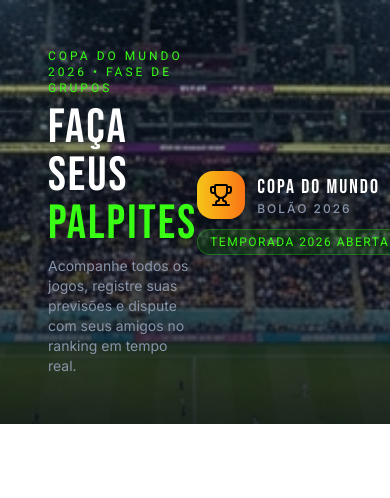
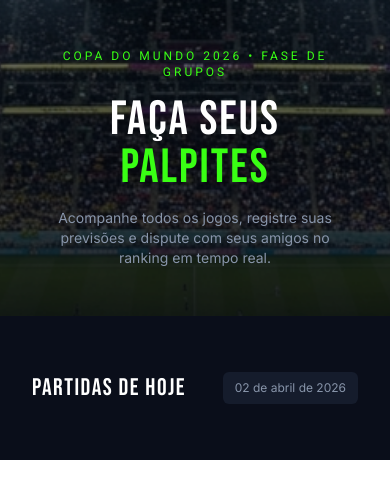
Before and after one commit to caioRibeiro23/BolaoCopa2026, a Next.js app: page / in a window 390 px wide. Shown: the top 498 px of the page. Built offline with nearby package versions, Linux system fonts and the light colour scheme.

Commit message:
inicia página inicial e ajeita responsividades

```diff
--- a/src/app/globals.css
+++ b/src/app/globals.css
@@ -16,9 +16,7 @@
     --breakpoint-3xl: 3440px;
 
     --color-verdeNeon: #39FF14;
-    --color-cinza:#0D0D0D;
-    --color-pretoSuave: #030303;
-    --color-cinzaEscuro: #1E1E1E;
+    --color-azulEscuro: #0A0E1A;
 }
 
 @theme inline {
--- a/src/app/page.tsx
+++ b/src/app/page.tsx
@@ -2,9 +2,17 @@ import Image from "next/image";
 import HeroSection from "../components/HeroSection/herosection";
 
 export default function Home() {
+  const dataHoje = new Date().toLocaleDateString('pt-BR', { day: '2-digit', month: 'long', year: 'numeric' });
+
   return (
     <div>
       <HeroSection />
+      <div className="w-full px-8 py-14 md:px-14 md:py-17 flex flex-col gap-8 bg-azulEscuro">
+        <div className="w-full flex justify-between">
+          <h1 className="font-bebas-neue text-2xl text-white tracking-[1.5px]">Partidas de Hoje</h1>
+          <div className="px-3 py-2 bg-[#151C2C] rounded-md text-[#8895AA] text-xs">{dataHoje}</div>
+        </div>
+      </div>
     </div>
   );
 }
--- a/src/components/HeroSection/herosection.tsx
+++ b/src/components/HeroSection/herosection.tsx
@@ -2,13 +2,15 @@ import { Trophy } from "lucide-react";
 
 export default function HeroSection() {
     return (
-        <div className="w-full flex flex-row justify-between items-center bg-[url('/background/fundoHeroSection.png')] bg-cover bg-center  p-12">
-            <div className="w-full flex flex-col justify-center items-start gap-2">
+        <section className="relative w-full bg-[url('/background/fundoHeroSection.png')] bg-cover bg-center text-center md:text-start p-12">
+            <div className="absolute inset-0 bg-black/35 md:hidden" />
+            <div className="relative z-10 flex flex-row justify-between items-center">
+                <div className="w-full flex flex-col justify-center items-start gap-4 md:gap-2">
                     <span className="font-roboto text-xs text-verdeNeon leading-4 tracking-[3px]" >COPA DO MUNDO 2026 • FASE DE GRUPOS</span>
                     <h1 className="font-bebas-neue text-5xl text-white tracking-[2px]">FAÇA SEUS <span className="text-verdeNeon">PALPITES</span></h1>
                     <p className="font-inter text-sm text-[#8895AA]">Acompanhe todos os jogos, registre suas previsões e dispute com seus amigos no ranking em tempo real.</p>
                 </div>
-            <div className="gap-2 flex flex-col w-fit items-end justify-center">
+                <div className="hidden gap-2 md:flex flex-col w-fit items-end justify-center ml-15">
                     <div className="flex flex-row items-center gap-3 w-full">
                         <div className="w-12 h-12 px-3 bg-gradient-to-r from-[#F5C518] to-[#F97316] rounded-2xl shadow-xl">
                             <Trophy className="w-full h-full text-black" />
@@ -23,5 +25,6 @@ export default function HeroSection() {
                     </div>
                 </div>
             </div>
+        </section>
     );
 }
```
Lines whose indentation alone changed are shown as unchanged.
